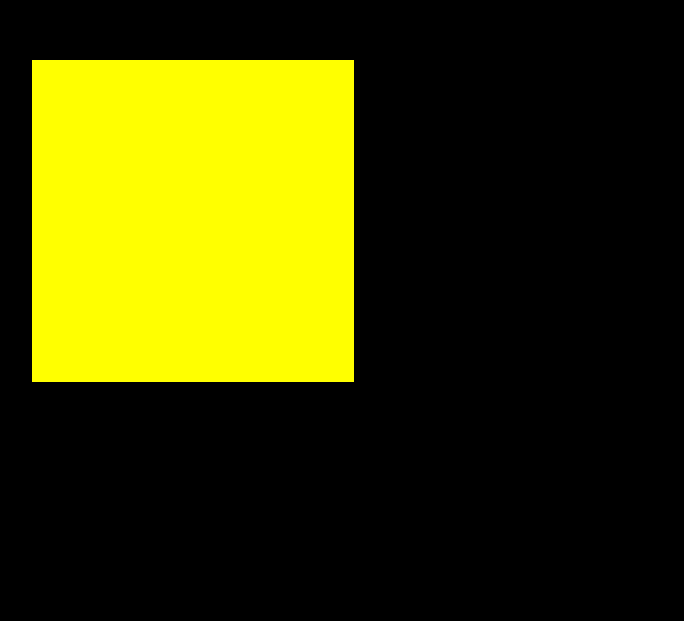
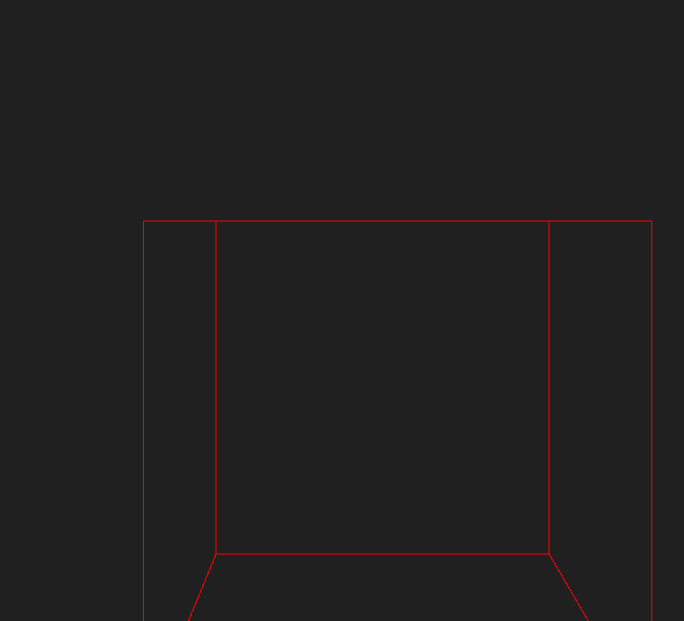
Before and after one commit to discosultan/hyper, a plain HTML site: page index.html in a window 1280 px wide. Shown: the part 179-800 px from the top of the page, without its empty margins (286-970 px from the left). Drawn offline with Linux system fonts and the light colour scheme.

Commit message:
Add hypercube (partial)

```diff
--- a/app.js
+++ b/app.js
@@ -19,17 +19,15 @@ function App(canvas) {
   vec3.set(translation, -1.0, 0.0, -7.0);
   mat4.translate(this.camera.view, this.camera.view, translation);
 
-  // Default viewport size to canvas width and height.
+  // Default viewport size to canvas width and height
   this.resize(this.canvas.width, this.canvas.height);
-  // Set clear color to black, fully opaque
-  this.gl.clearColor(0.0, 0.0, 0.0, 1.0);
-  // Enable depth testing
-  this.gl.enable(this.gl.DEPTH_TEST);
-  // Near things obscure far things
-  this.gl.depthFunc(this.gl.LEQUAL);
-  // Cull back-facing triangles.
-  this.gl.enable(this.gl.CULL_FACE);
-  this.gl.cullFace(this.gl.BACK);
+  // Set clear color to dark gray, fully opaque
+  this.gl.clearColor(0.125, 0.125, 0.125, 1.0);
+
+  this.gl.enable(this.gl.DEPTH_TEST); // Enable depth testing
+  this.gl.depthFunc(this.gl.LEQUAL); // Near things obscure far things
+  this.gl.disable(this.gl.CULL_FACE); // Disable culling
+  // this.gl.cullFace(this.gl.BACK);
 
   this.cube = new Cube(this.gl);
 
--- /dev/null
+++ b/hypercube.js
@@ -0,0 +1,231 @@
+'use strict';
+
+function Cube(gl) {
+  if (!gl)
+    throw 'Missing WebGL handle.';
+  this.gl = gl;
+
+  this._initializeBuffers();
+  if (!this._initializeShaders())
+    throw 'Shader initialization failed.';
+
+  this.rotationX = 0;
+  this.rotationY = 0;
+  this.modelView = mat4.create();
+  this.rotation4D = mat4.create();
+}
+
+Cube.prototype.update = function(deltaSeconds) {
+  this.rotationX += deltaSeconds*Math.PI; // 1 turn per second.
+  this.rotationY += deltaSeconds*Math.PI*0.5; // 1 turn per second.
+};
+
+Cube.prototype.render = function(camera) {
+  camera.position4D = new Float32Array([1,1,1,1]);
+  camera.projection4D = mat4.create();
+
+  // Set vertex buffer.
+  this.gl.bindBuffer(this.gl.ARRAY_BUFFER, this.vertexBuffer);
+  this.gl.vertexAttribPointer(this.shaderProgram.vertexPositionAttribute, this.vertexBuffer.itemSize, this.gl.FLOAT, false, 0, 0);
+
+  // Set color buffer.
+  this.gl.bindBuffer(this.gl.ARRAY_BUFFER, this.colorBuffer);
+  this.gl.vertexAttribPointer(this.shaderProgram.vertexColorAttribute, this.colorBuffer.itemSize, this.gl.FLOAT, false, 0, 0);
+
+  // Set index buffer.
+  this.gl.bindBuffer(this.gl.ELEMENT_ARRAY_BUFFER, this.indexBuffer);
+
+  // Set shader resources.
+  this.gl.uniform1f(this.shaderProgram.angle, Math.PI/4);
+  this.gl.uniform4fv(this.shaderProgram.cameraPosition, camera.position4D);
+  this.gl.uniformMatrix4fv(this.shaderProgram.rotation, false, this.rotation4D);
+  this.gl.uniformMatrix4fv(this.shaderProgram.projection4D, false, camera.projection4D);
+  this.gl.uniformMatrix4fv(this.shaderProgram.projection, false, camera.projection);
+  mat4.identity(this.modelView);
+  mat4.rotateX(this.modelView, this.modelView, this.rotationX);
+  mat4.rotateY(this.modelView, this.modelView, this.rotationY);
+  mat4.multiply(this.modelView, camera.view, this.modelView);
+  this.gl.uniformMatrix4fv(this.shaderProgram.modelView, false, this.modelView);
+
+  // Render.
+  this.gl.drawElements(this.gl.LINES, this.indexBuffer.numItems, this.gl.UNSIGNED_SHORT, 0);
+};
+
+Cube.prototype._initializeBuffers = function() {
+  var vertices = [
+    -1, -1, -1, -1,
+    +1, +1, +1, +1,
+
+    +1, -1, -1, -1,
+    +1, +1, -1, -1,
+    -1, +1, -1, -1,
+    -1, -1, +1, -1,
+    +1, -1, +1, -1,
+    +1, +1, +1, -1,
+    -1, +1, +1, -1,
+
+    +1, -1, -1, +1,
+    +1, +1, -1, +1,
+    -1, +1, -1, +1,
+    -1, -1, +1, +1,
+    +1, -1, +1, +1,
+    +1, +1, +1, +1,
+    -1, +1, +1, +1
+  ];
+  this.vertexBuffer = this.gl.createBuffer();
+  this.gl.bindBuffer(this.gl.ARRAY_BUFFER, this.vertexBuffer);
+  this.gl.bufferData(this.gl.ARRAY_BUFFER, new Float32Array(vertices), this.gl.STATIC_DRAW);
+  this.vertexBuffer.itemSize = 4;
+
+  var colors = [
+    1, 0, 0, 1,
+    0, 1, 0, 1,
+
+    1, 0, 0, 1,
+    1, 0, 0, 1,
+    1, 0, 0, 1,
+    1, 0, 0, 1,
+    1, 0, 0, 1,
+    1, 0, 0, 1,
+    1, 0, 0, 1,
+
+    0, 1, 0, 1,
+    0, 1, 0, 1,
+    0, 1, 0, 1,
+    0, 1, 0, 1,
+    0, 1, 0, 1,
+    0, 1, 0, 1,
+    0, 1, 0, 1
+  ];
+  this.colorBuffer = this.gl.createBuffer();
+  this.gl.bindBuffer(this.gl.ARRAY_BUFFER, this.colorBuffer);
+  this.gl.bufferData(this.gl.ARRAY_BUFFER, new Float32Array(colors), this.gl.STATIC_DRAW);
+  this.colorBuffer.itemSize = 4;
+
+  var edges = [
+    [0, 2],
+    [0, 9],
+    [2, 3],
+    [2, 10],
+    [3, 4],
+    [3, 11],
+    [4, 0],
+    [4, 12],
+
+    [0, 5],
+    [2, 6],
+    [4, 8],
+    [3, 7],
+
+    [5, 6],
+    [5, 13],
+    [6, 7],
+    [6, 14],
+    [7, 8],
+    [7, 1],
+    [8, 5],
+    [8, 15],
+
+    [9, 10],
+    [10, 11],
+    [11, 12],
+    [12, 9],
+
+    [10, 14],
+    [11, 1],
+    [12, 15],
+    [9, 13],
+
+    [13, 14],
+    [14, 1],
+    [1, 15],
+    [15, 13]
+  ];
+  var indices = new Array(edges.length*2);
+  for (var i = 0; i < edges.length; i++) {
+    var edge = edges[i];
+    indices[i*2] = edge[0];
+    indices[i*2 + 1] = edge[1];
+  }
+  this.indexBuffer = this.gl.createBuffer();
+  this.gl.bindBuffer(this.gl.ELEMENT_ARRAY_BUFFER, this.indexBuffer);
+  this.gl.bufferData(this.gl.ELEMENT_ARRAY_BUFFER, new Uint16Array(indices), this.gl.STATIC_DRAW);
+  this.indexBuffer.numItems = indices.length;
+};
+
+Cube.prototype._initializeShaders = function() {
+  // Build vertex shader.
+  this.vertexShader = this.gl.createShader(this.gl.VERTEX_SHADER);
+  this.gl.shaderSource(this.vertexShader, Cube._shaders.vertex);
+  this.gl.compileShader(this.vertexShader);
+
+  // Build fragment shader.
+  this.fragmentShader = this.gl.createShader(this.gl.FRAGMENT_SHADER);
+  this.gl.shaderSource(this.fragmentShader, Cube._shaders.fragment);
+  this.gl.compileShader(this.fragmentShader);
+
+  this.shaderProgram = this.gl.createProgram();
+  this.gl.attachShader(this.shaderProgram, this.vertexShader);
+  this.gl.attachShader(this.shaderProgram, this.fragmentShader);
+  this.gl.linkProgram(this.shaderProgram);
+
+  if (!this.gl.getProgramParameter(this.shaderProgram, this.gl.LINK_STATUS)) {
+    console.log(this.gl.getShaderInfoLog(this.vertexShader));
+    return false;
+  }
+
+  this.gl.useProgram(this.shaderProgram);
+
+  this.shaderProgram.vertexPositionAttribute = this.gl.getAttribLocation(this.shaderProgram, 'aPosition');
+  this.gl.enableVertexAttribArray(this.shaderProgram.vertexPositionAttribute);
+
+  this.shaderProgram.vertexColorAttribute = this.gl.getAttribLocation(this.shaderProgram, 'aColor');
+  this.gl.enableVertexAttribArray(this.shaderProgram.vertexColorAttribute);
+
+  this.shaderProgram.angle = this.gl.getUniformLocation(this.shaderProgram, 'uAngle');
+  this.shaderProgram.cameraPosition = this.gl.getUniformLocation(this.shaderProgram, 'uCameraPosition');
+  this.shaderProgram.rotation = this.gl.getUniformLocation(this.shaderProgram, 'uRotation');
+  this.shaderProgram.projection4D = this.gl.getUniformLocation(this.shaderProgram, 'uProjection4D');
+  this.shaderProgram.projection = this.gl.getUniformLocation(this.shaderProgram, 'uProjection');
+  this.shaderProgram.modelView = this.gl.getUniformLocation(this.shaderProgram, 'uModelView');
+
+  return true;
+};
+
+Cube._shaders = {
+  vertex: '\
+    attribute vec4 aPosition;\
+    attribute vec4 aColor;\
+    \
+    uniform float uAngle;\
+    uniform vec4 uCameraPosition;\
+    uniform mat4 uRotation;\
+    uniform mat4 uProjection4D;\
+    uniform mat4 uProjection;\
+    uniform mat4 uModelView;\
+    \
+    varying lowp vec4 vColor;\
+    \
+    void main(void) {\
+      vec4 pos = uRotation * aPosition;\
+      float t = 1.0 / tan(uAngle / 2.0);\
+      vec4 v = pos - uCameraPosition;\
+      float s = t / dot(v, vec4(uProjection4D[0][3],uProjection4D[1][3],uProjection4D[2][3],uProjection4D[3][3]));\
+      vec3 position3D = vec3(\
+        s * dot(v, vec4(uProjection4D[0][0],uProjection4D[1][0],uProjection4D[2][0],uProjection4D[3][0])),\
+        s * dot(v, vec4(uProjection4D[0][1],uProjection4D[1][1],uProjection4D[2][1],uProjection4D[3][1])),\
+        s * dot(v, vec4(uProjection4D[0][2],uProjection4D[1][2],uProjection4D[2][2],uProjection4D[3][2]))\
+      );\
+      \
+      gl_Position = uProjection * uModelView * vec4(position3D, 1.0);\
+      vColor = aColor;\
+    }',
+
+  fragment: '\
+    varying lowp vec4 vColor;\
+    \
+    void main(void) {\
+        gl_FragColor = vColor;\
+    }\
+  '
+};
--- a/index.html
+++ b/index.html
@@ -26,7 +26,8 @@
   <!-- Third party matrix and vector libary -->
   <script src="vendor/gl-matrix-min.js"></script>
   <!-- App -->
-  <script src="cube.js"></script>
+  <!-- <script src="cube.js"></script> -->
+  <script src="hypercube.js"></script>
   <script src="app.js"></script>
   <script>
     // Get ahold of canvas element.
```
